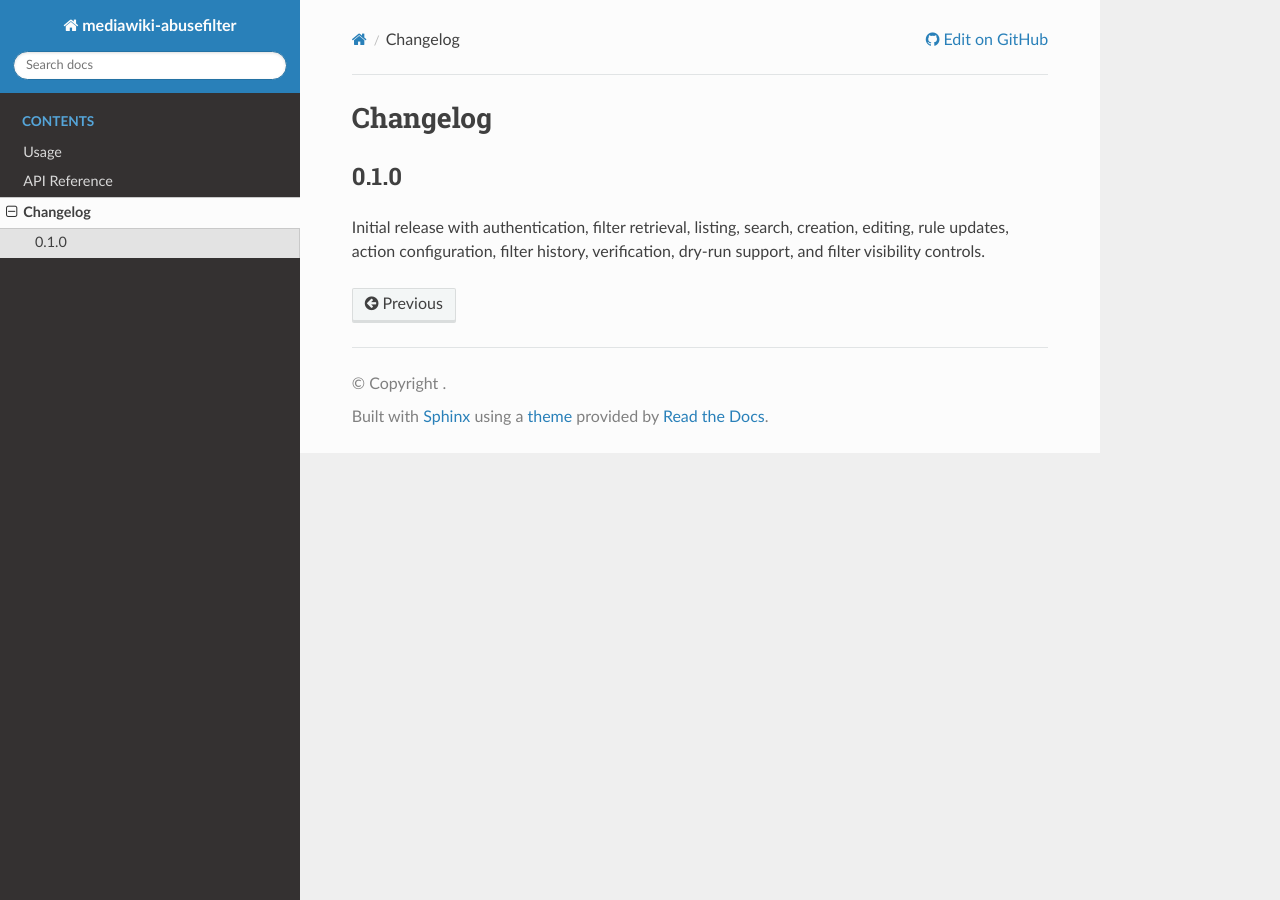
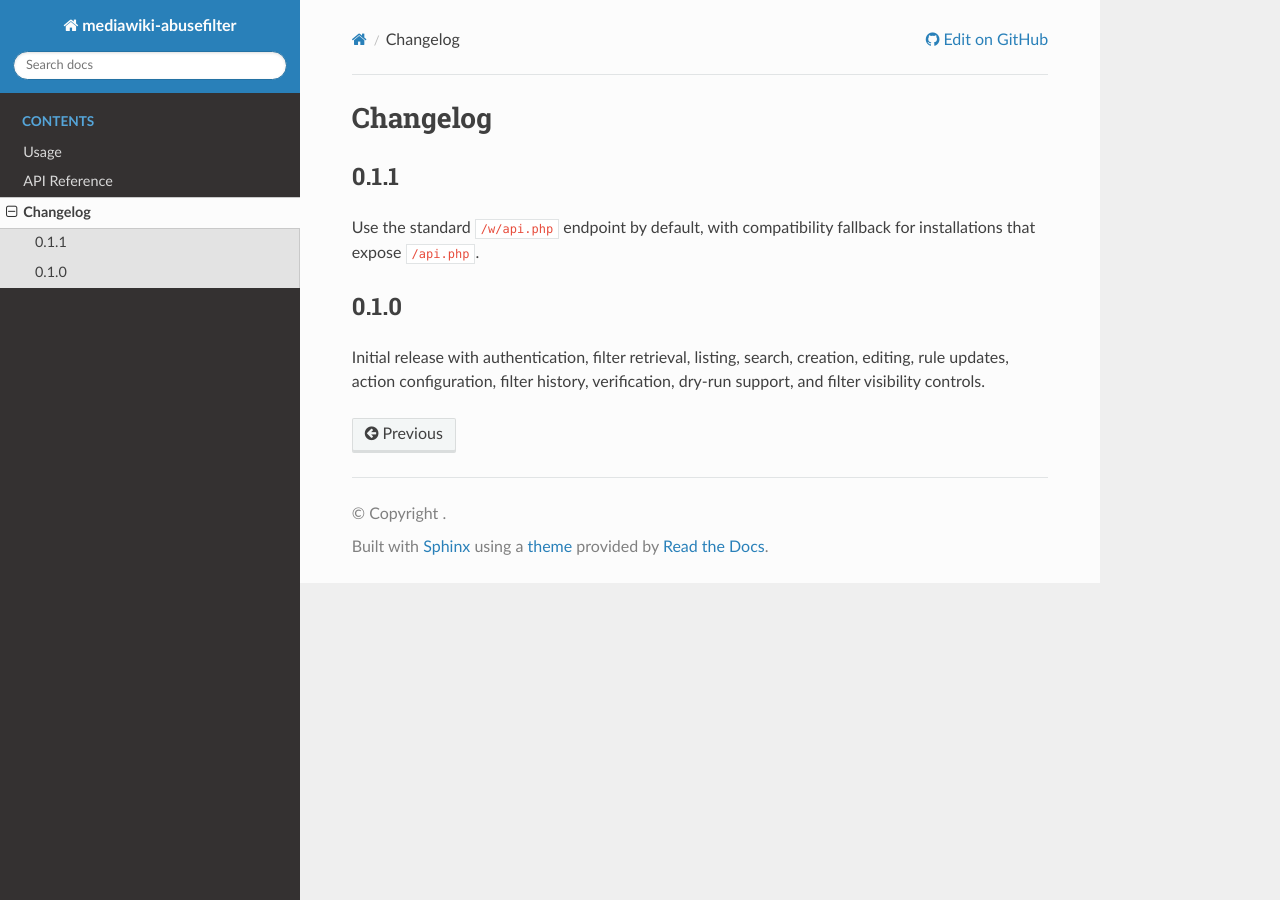
Before and after one commit to MadMaxWP/mediawiki-abusefilter, a Sphinx documentation site: the page built from docs/source/changelog.rst, in a window 1280 px wide. Built offline with Sphinx 7.4.7 and the Read the Docs theme 3.1.0, drawn with Linux system fonts in a browser that asks for light colours.

Commit message:
Update changelog for 0.1.1

```diff
--- a/docs/source/changelog.rst
+++ b/docs/source/changelog.rst
@@ -1,5 +1,10 @@
 Changelog
 =========
+
+0.1.1
+-----
+
+Use the standard ``/w/api.php`` endpoint by default, with compatibility fallback for installations that expose ``/api.php``.
 
 0.1.0
 -----
```
